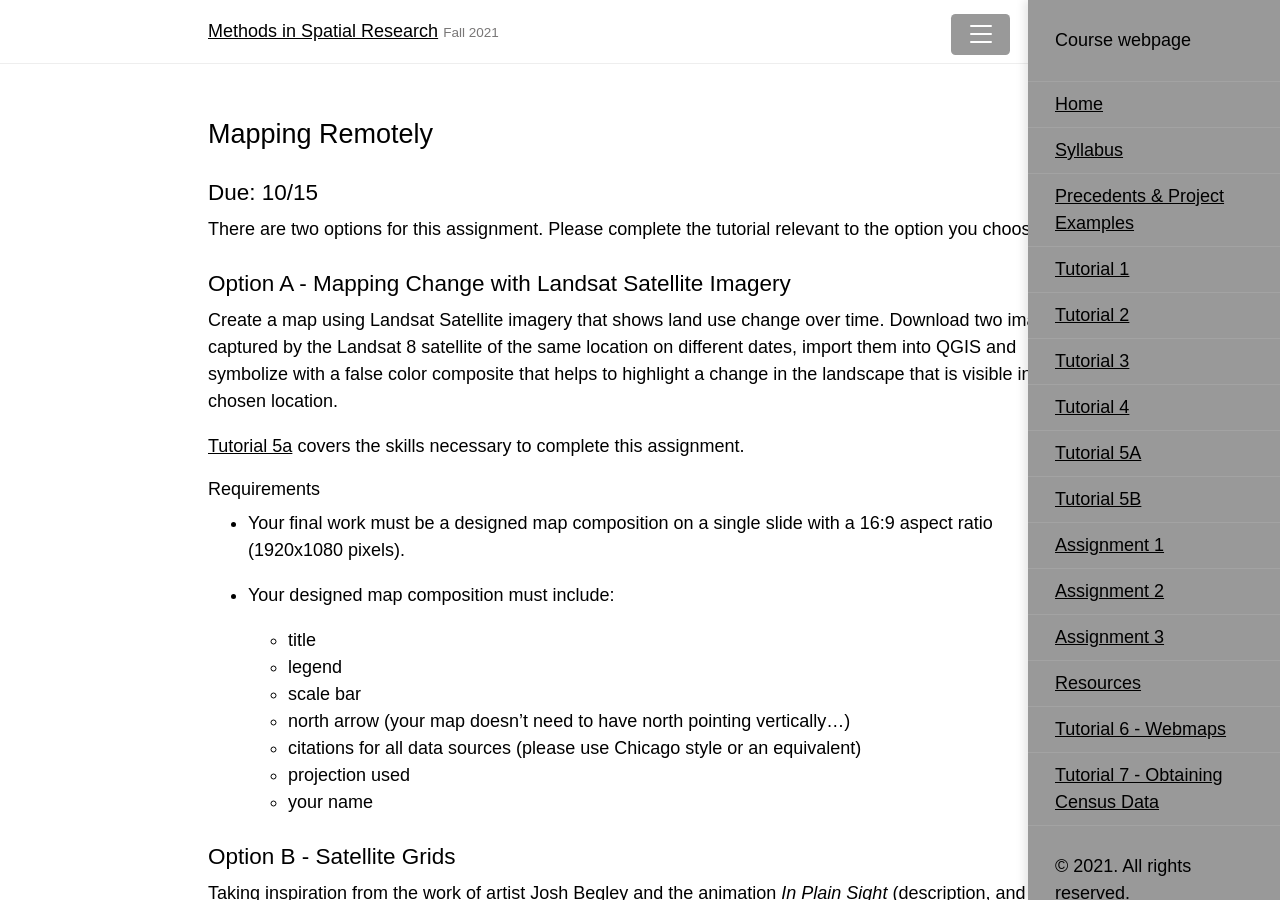
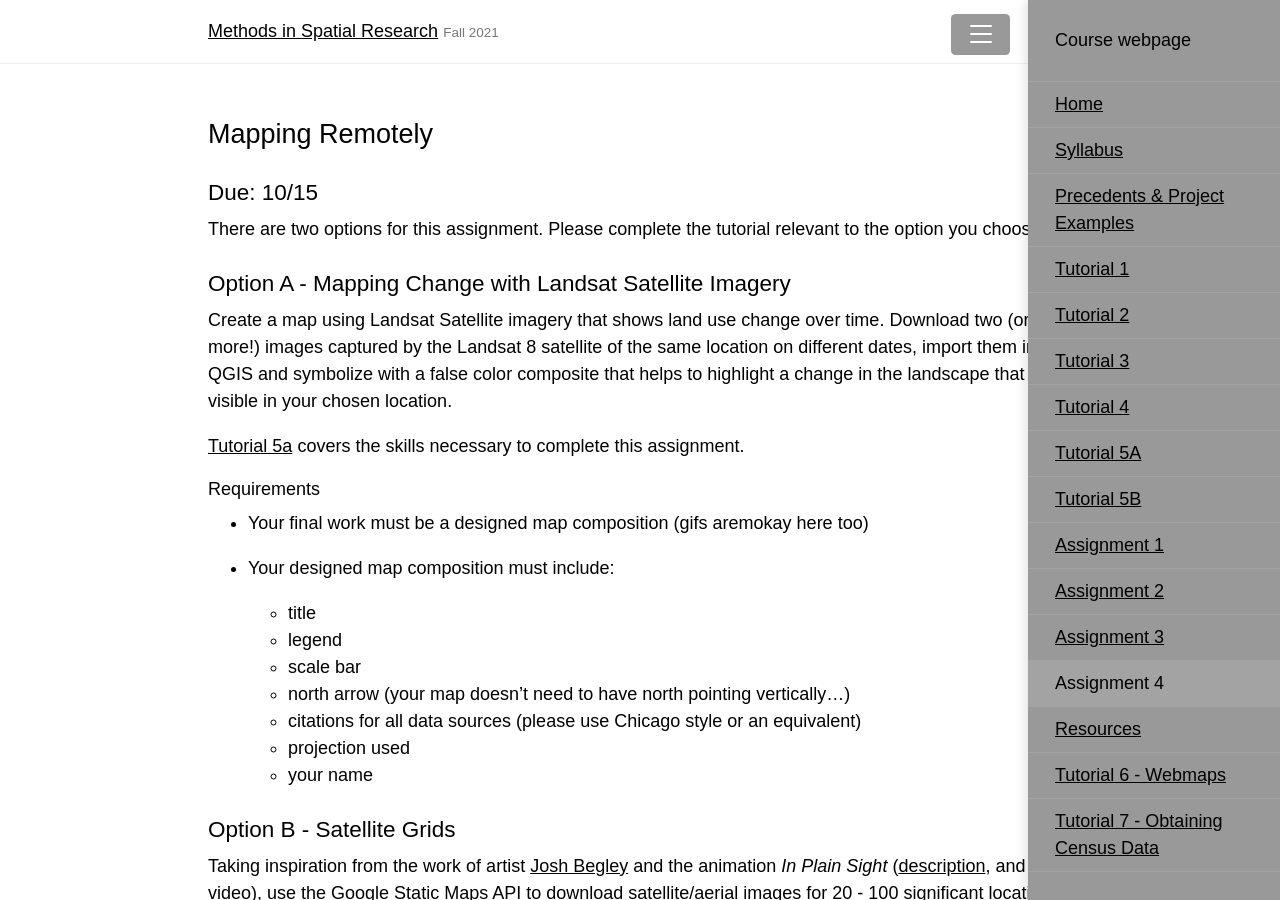
Before and after one commit to CenterForSpatialResearch/methods-in-spatial-research-fa2021, a Jekyll site: the page built from assignments/assignment04.md, in a window 1280 px wide and 900 px high. Built offline with Jekyll 4.4.1, drawn with Linux system fonts in a browser that asks for light colours; our own code applies the rules of GitHub Pages for plain Markdown files.

Commit message:
assignment 04

```diff
--- a/assignments/assignment04.md
+++ b/assignments/assignment04.md
@@ -1,8 +1,8 @@
-<!-- ---
+---
 layout: page
 title: Assignment 4
 order: 12
---- -->
+---
 
 ## Mapping Remotely
 
@@ -12,13 +12,13 @@
 
 ### Option A - Mapping Change with Landsat Satellite Imagery
 
-Create a map using Landsat Satellite imagery that shows land use change over time. Download two images captured by the Landsat 8 satellite of the same location on different dates, import them into QGIS and symbolize with a false color composite that helps to highlight a change in the landscape that is visible in your chosen location.
+Create a map using Landsat Satellite imagery that shows land use change over time. Download two (or more!) images captured by the Landsat 8 satellite of the same location on different dates, import them into QGIS and symbolize with a false color composite that helps to highlight a change in the landscape that is visible in your chosen location.
 
 [Tutorial 5a](/methods-in-spatial-research-fa2021/tutorials/tutorial05/) covers the skills necessary to complete this assignment.
 
 #### Requirements
 
-- Your final work must be a designed map composition on a single slide with a 16:9 aspect ratio (1920x1080 pixels).
+- Your final work must be a designed map composition (gifs aremokay here too)
 
 - Your designed map composition must include:
   - title
@@ -37,7 +37,7 @@
 
 #### Requirements
 
-- Your final work must be a designed  composition on one or more slides with a 16:9 aspect ratio (1920x1080 pixels).
+- Your final work must be a designed composition on one or more slides with a 16:9 aspect ratio (1920x1080 pixels).
 - The aerial images you will download are not georeferenced and do not have embedded geographic information, thus you should plan to design the layout of your final work outside of QGIS -- for those not familiar with Adobe Creative Suite a presentation software of your choosing (google slides, keynote etc) is a good option.
 
 - Your designed map composition must include:
```
Also changed, not shown: syllabus.md (+1 -1 lines).
